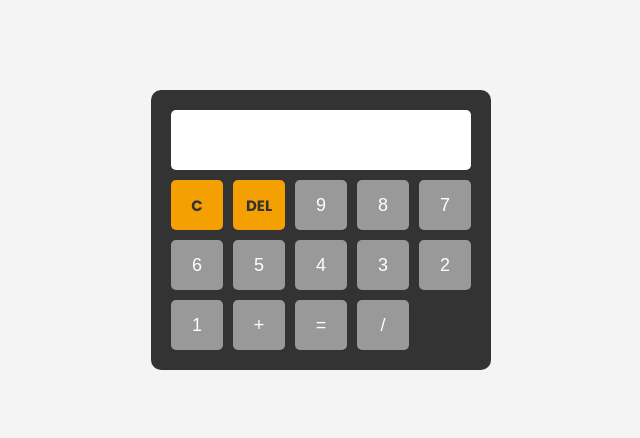
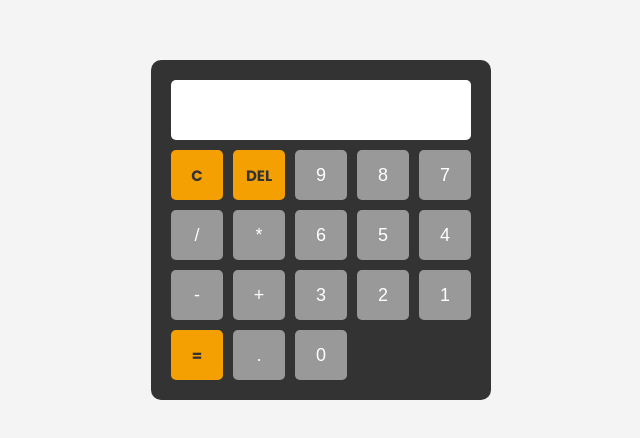
Before and after one commit to evansnyamekye/Live-Calculator, a plain HTML site: page index.html in a window 1280 px wide. Shown: the part 178-616 px from the top of the page, without its empty margins (319-959 px from the left). Drawn offline with Linux system fonts and the light colour scheme.

Commit message:
Made changes to index.html

```diff
--- a/index.html
+++ b/index.html
@@ -22,15 +22,19 @@
             <button class="button">9</button>
             <button class="button">8</button>
             <button class="button">7</button>
+            <button class="button">/</button>
+            <button class="button">*</button>
             <button class="button">6</button>
             <button class="button">5</button>
             <button class="button">4</button>
+            <button class="button">-</button>
+            <button class="button">+</button>
             <button class="button">3</button>
             <button class="button">2</button>
             <button class="button">1</button>
-            <button class="button">+</button>
-            <button class="button">=</button>
-            <button class="button">/</button>
+            <button class="orange-btn">=</button>
+            <button class="button">.</button>
+            <button class="button">0</button>
 
         </div>
     </div>
```
